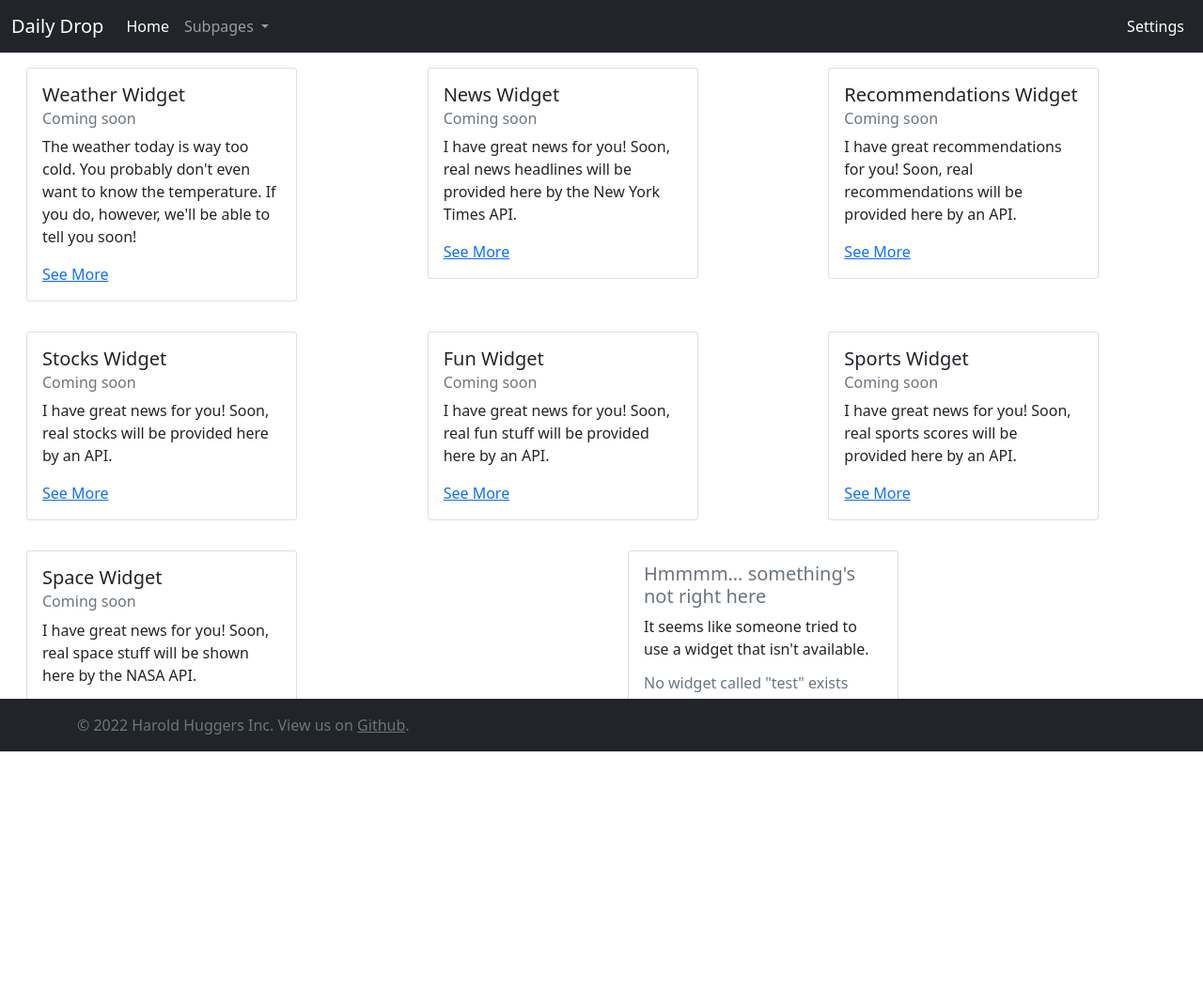
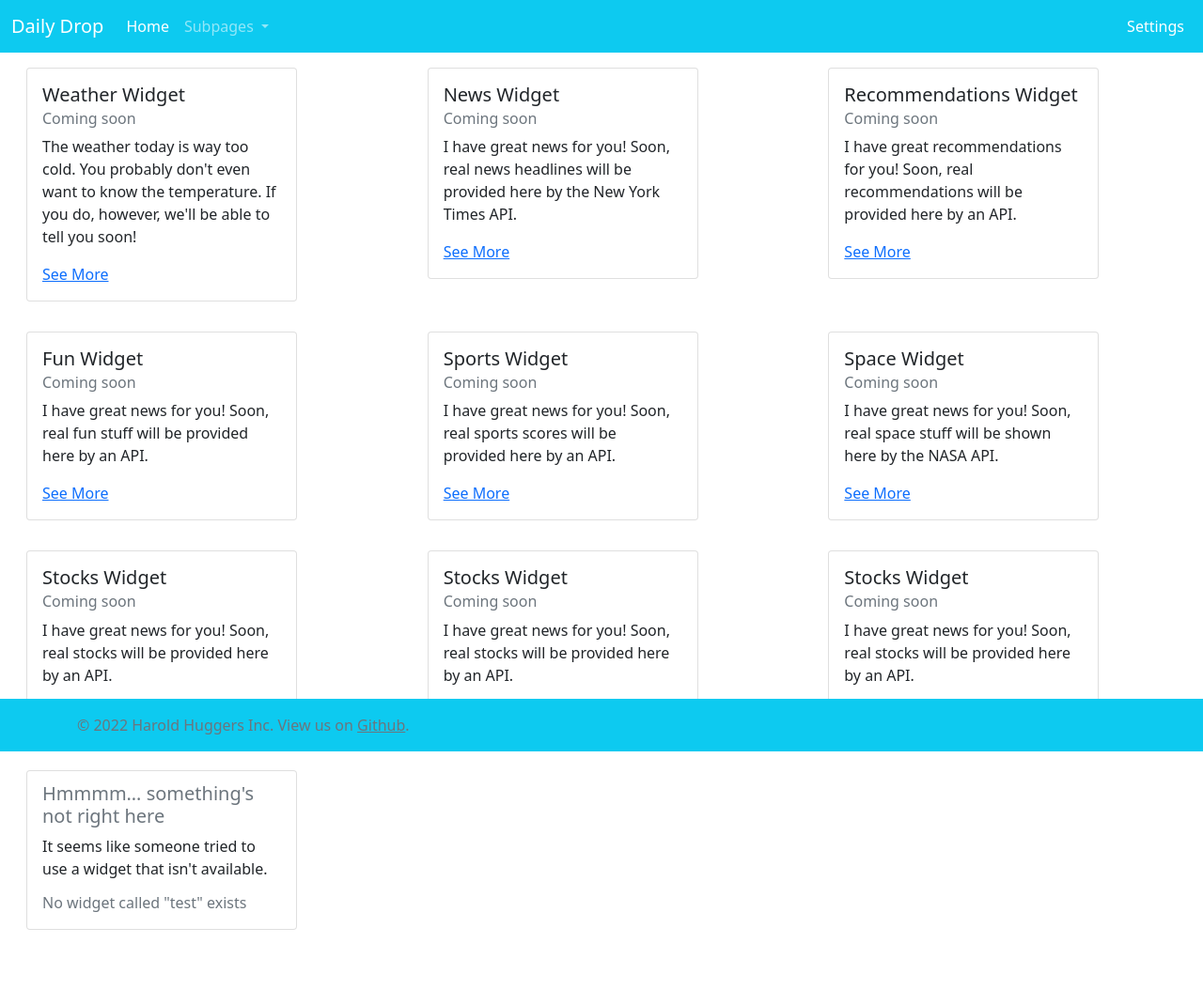
Before and after one commit to owyaggy/P01, a Flask app: page / in a window 1280 px wide. Shown: the whole page at 94% size. Before the commit the page ends 800 px from the top, so only its background shows below. Run offline with Flask 2, Linux system fonts and the light colour scheme; parts of the project's set-up code (start-up, migrations or seed data) failed here and were passed over.

Commit message:
added extra space to home

```diff
--- a/app/__init__.py
+++ b/app/__init__.py
@@ -10,14 +10,14 @@ def logged_in():
     return session.get('username') is not None
 
 ### NEEDS TO BE REPLACED BY FUNCTION IN DB_BUILDER ###
-theme="dark"
+theme="info"
 
 @app.route('/')
 @app.route("/home")
 def home():
     # available widgets:
     # weather, news, recommendations, stocks, fun, sports, space
-    widgets = ['weather', 'news', 'recommendations', 'stocks', 'fun', 'sports', 'space', 'test'] # a complete list of all widgets
+    widgets = ['weather', 'news', 'recommendations', 'fun', 'sports', 'space', 'stocks', 'stocks', 'stocks', 'test'] # a complete list of all widgets
     # theme based on bootstrap colors [primary, secondary, success, danger, warning, info, light, dark]
     #theme = "dark" # should be replaced by function getting user theme from database
     if logged_in():
--- a/app/templates/home.html
+++ b/app/templates/home.html
@@ -76,6 +76,12 @@
         </div>
         {% endfor %}
     </div>
+    <div class="row pb-3">
+        <div class="col pb-3"></div>
+    </div>
+    <div class="row pb-3">
+        <div class="col pb-3"></div>
+    </div>
 </div>
 
 {% endblock %}
```
